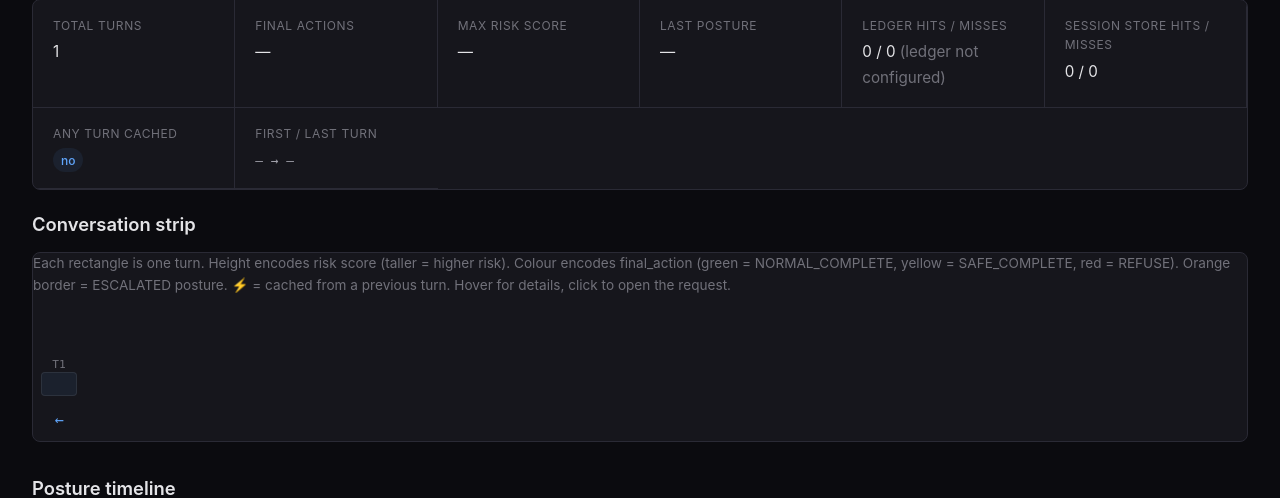
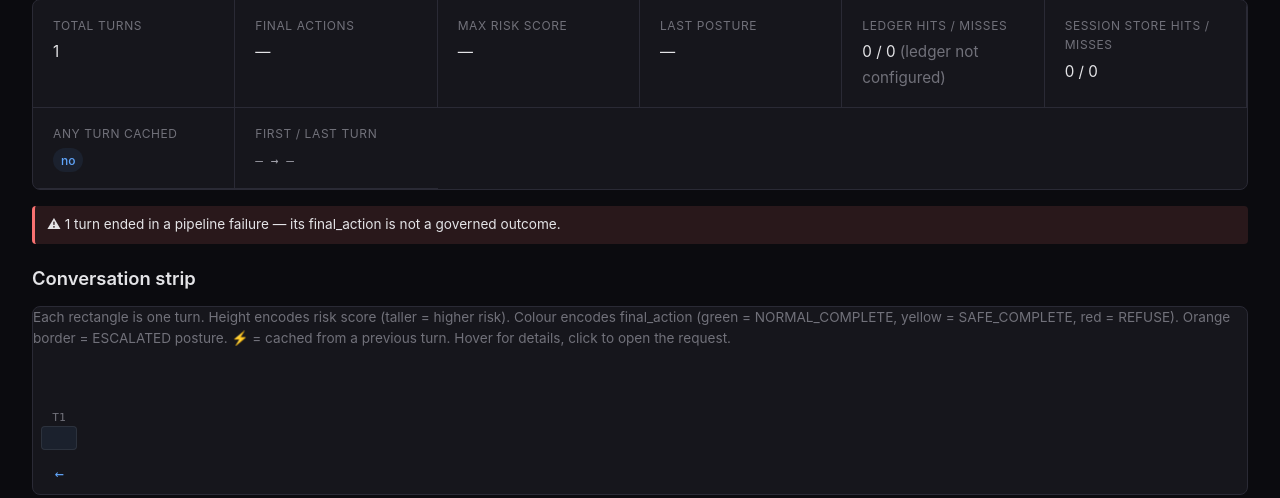
Before and after one commit to fdidonato/moralstack, a FastAPI app: template moralstack/ui/templates/conversation.html in a window 1280 px wide. Shown: the part 267-765 px from the top of the page. Run offline with FastAPI, Linux system fonts and the light colour scheme; the template is opened without the code that fills it: most values are stand-ins (such as "Sample title", 1, 10 or a date in 2020).

Commit message:
ux(ui): iteration 01 — render pipeline failures truthfully instead of as normal deliveries
A request that crashes before a FINAL decision trace (SYSTEM.ERROR in
meta_json.triggered_principles) was rendered as a fully normal success:
'Delivered NORMAL_COMPLETE / Standard deliberative pipeline / governed'
with the delivered '[SYSTEM_ERROR]' placeholder styled as a real answer,
and its conversation turn drawn as a green max-height strip bar.

- app.py: _detect_pipeline_failure (structured signals only, never the
  response text), pipeline_failure branch in _build_delivery_path_summary
  with the last pre-crash PRE_POLICY decision, per-turn failure flag +
  aggregate count in _build_conversation_timeline (UI layer only).
- request.html: PIPELINE FAILURE text badge; error-styled Final Response
  captioned as a system-error placeholder (raw text stays visible).
- conversation.html/main.css: hatched labelled strip cell (not colour-only),
  aggregate failure note beside unchanged raw counts, left-anchored label
  so it cannot be clipped by the scroll container.
- The fabricated 'unknown path chose unknown before proxy delivery checks'
  sentence (any request with no FINAL trace, e.g. DCCL fast path) is
  replaced by 'no recorded pre-delivery decision (no FINAL decision trace)'.
- tests/test_ui_pipeline_failure.py: 4 focused offline tests.

Verified: verify.py gates green (scope/changelog/ruff/black/mypy/60 UI
tests), full suite 2277 passed, pre-commit -a all hooks passed, browser
verification at 1440x900 and 390x844 with no regression on S1/S4/S6/S7/C2.

```diff
--- a/moralstack/ui/app.py
+++ b/moralstack/ui/app.py
@@ -202,6 +202,34 @@ def _parse_json_field(value: Any) -> Any:
         return json.loads(text)
     except (ValueError, TypeError):
         return None
+
+
+def _detect_pipeline_failure(
+    traces: list[dict[str, Any]],
+    meta_json: dict[str, Any] | None,
+) -> bool:
+    """
+    Detect a governance pipeline failure from STRUCTURED signals only.
+
+    A pipeline failure is a request whose controller crashed (see
+    ``OrchestratorController._handle_error``) before the pipeline reached a
+    governed FINAL decision: no ``FINAL`` decision-trace row was ever written,
+    and ``meta_json.triggered_principles`` records the synthetic
+    ``"SYSTEM.ERROR"`` principle set by ``ResponseMetadata.for_system_error``.
+
+    This must never be inferred from the delivered response text (e.g. the
+    literal ``"[SYSTEM_ERROR]"`` placeholder) — ``final_action`` is only ever
+    computed from structured signals (decision-policy invariant, see
+    ``.claude/rules/decision-policy.md``). Both the request view and the
+    conversation view use this single predicate.
+    """
+    if not isinstance(meta_json, dict):
+        return False
+    triggered = meta_json.get("triggered_principles")
+    if not isinstance(triggered, list) or "SYSTEM.ERROR" not in triggered:
+        return False
+    has_final_trace = any((t.get("stage") or "").strip().upper() == "FINAL" for t in traces)
+    return not has_final_trace
 
 
 def _enrich_event_row(row: dict[str, Any], json_keys: tuple[str, ...]) -> dict[str, Any]:
@@ -987,6 +1015,19 @@ def _last_final_trace_payload(traces: list[dict[str, Any]]) -> dict[str, Any]:
     return _parse_trace_json(final_trace) if final_trace else {}
 
 
+def _last_pre_policy_trace_payload(traces: list[dict[str, Any]]) -> dict[str, Any]:
+    """Return the trace_json of the last ``PRE_POLICY`` decision-trace row, if present.
+
+    Unlike ``_last_final_trace_payload``, this never falls back to an unrelated
+    stage row — used to recover the last recorded pre-crash decision when a
+    pipeline failure means no FINAL trace exists.
+    """
+    pre_policy_rows = [t for t in traces if (t.get("stage") or "").strip().upper() == "PRE_POLICY"]
+    if not pre_policy_rows:
+        return {}
+    return _parse_trace_json(pre_policy_rows[-1])
+
+
 def _build_delivery_path_summary(
     *,
     orchestration_events: list[dict[str, Any]],
@@ -994,6 +1035,7 @@ def _build_delivery_path_summary(
     llm_calls: list[dict[str, Any]],
     final_revalidation_info: dict[str, Any] | None,
     proxy_output_info: dict[str, Any] | None,
+    pipeline_failure: bool = False,
 ) -> dict[str, Any]:
     """Build a reviewer-facing delivery timeline distinct from internal governance traces."""
     event_types = {(e.get("event_type") or "") for e in orchestration_events}
@@ -1005,8 +1047,27 @@ def _build_delivery_path_summary(
     status = "delivered"
     headline = f"Delivered {delivered_action}"
     explanation = "The proxy finalization event is the authoritative delivered result."
-
-    if final_revalidation_info and final_revalidation_info.get("status") == "blocked":
+    pre_delivery_decision_note = ""
+
+    if pipeline_failure:
+        status = "pipeline_failure"
+        pre_policy_td = _last_pre_policy_trace_payload(traces)
+        if pre_policy_td.get("final_action") or pre_policy_td.get("winning_rule") or pre_policy_td.get("path"):
+            pre_delivery_decision_note = (
+                "last recorded decision before failure: "
+                f"{pre_policy_td.get('final_action') or 'unknown'} via "
+                f"{pre_policy_td.get('winning_rule') or 'unknown'}, path {pre_policy_td.get('path') or 'unknown'}"
+            )
+        else:
+            pre_delivery_decision_note = "no pre-delivery decision was recorded"
+        headline = f"Delivered {delivered_action} is a system-error placeholder, not a governed decision"
+        explanation = (
+            "The governance pipeline failed before reaching a governed FINAL decision — no FINAL decision-trace "
+            "row was recorded, and meta_json.triggered_principles records SYSTEM.ERROR. The proxy still "
+            f"finalized delivery as {delivered_action}, but that canonical code does not reflect a governed "
+            f"outcome. {pre_delivery_decision_note}."
+        )
+    elif final_revalidation_info and final_revalidation_info.get("status") == "blocked":
         status = "blocked"
         headline = f"Delivered {delivered_action} after final revalidation blocked the upstream candidate"
         explanation = (
@@ -1098,12 +1159,20 @@ def _build_delivery_path_summary(
             )
 
     if final_trace:
+        if pre_action or pre_path:
+            pre_delivery_detail = (
+                f"{pre_path or 'unknown path'} chose {pre_action or 'unknown'} before proxy delivery checks."
+            )
+        else:
+            # No FINAL decision-trace row exists (see _pick_final_trace_row's positional
+            # fallback): never fabricate a "unknown path chose unknown" sentence.
+            pre_delivery_detail = "no recorded pre-delivery decision (no FINAL decision trace)."
         steps.append(
             {
-                "kind": "neutral",
+                "kind": "warn" if pipeline_failure else "neutral",
                 "title": "Pre-delivery governance decision",
                 "time": None,
-                "detail": f"{pre_path or 'unknown path'} chose {pre_action or 'unknown'} before proxy delivery checks.",
+                "detail": pre_delivery_detail,
                 "source": "decision_traces.FINAL",
             }
         )
@@ -1151,7 +1220,11 @@ def _build_delivery_path_summary(
     if finalized or proxy_output_info:
         steps.append(
             {
-                "kind": "ok" if status == "reused" else ("bad" if delivered_action == "REFUSE" else "neutral"),
+                "kind": (
+                    "ok"
+                    if status == "reused"
+                    else ("bad" if (delivered_action == "REFUSE" or pipeline_failure) else "neutral")
+                ),
                 "title": f"Delivered output: {delivered_action}",
                 "time": (finalized or {}).get("started_at"),
                 "detail": (
@@ -1171,6 +1244,8 @@ def _build_delivery_path_summary(
         "delivered_action": delivered_action,
         "delivered_source": delivered_source,
         "steps": steps,
+        "pipeline_failure": pipeline_failure,
+        "pre_delivery_decision_note": pre_delivery_decision_note,
     }
 
 
@@ -2689,7 +2764,10 @@ def _build_conversation_timeline(conversation_id: str) -> dict[str, Any]:
       * the ``requests`` rows ordered by ``turn_index`` (with parsed ``meta_json``);
       * the per-request ``conversation_states`` snapshot;
       * the per-request ledger / session-store / proxy-finalization events;
-      * an overview document (totals, postures, hit/miss counters).
+      * an overview document (totals, postures, hit/miss counters);
+      * a per-turn ``pipeline_failure`` flag (see ``_detect_pipeline_failure``) and an
+        aggregate ``pipeline_failure_count``, computed here from each turn's decision
+        traces + parsed meta_json — read_store persists neither field.
 
     Best-effort: when individual lookups fail or tables are missing, the
     corresponding sections degrade to empty lists / ``None`` instead of
@@ -2705,6 +2783,7 @@ def _build_conversation_timeline(conversation_id: str) -> dict[str, Any]:
             "session_by_request": {},
             "proxy_by_request": {},
             "run_id": None,
+            "pipeline_failure_count": 0,
         }
 
     requests_rows = get_requests_for_conversation(conversation_id) or []
@@ -2740,17 +2819,26 @@ def _build_conversation_timeline(conversation_id: str) -> dict[str, Any]:
 
     run_id: str | None = None
     enriched_requests: list[dict[str, Any]] = []
+    pipeline_failure_count = 0
     for req in requests_rows:
         rid = str(req.get("request_id") or "")
         rrid = req.get("run_id")
         if rrid and not run_id:
             run_id = str(rrid)
         item = dict(req)
-        item["meta_json__parsed"] = _parse_json_field(item.get("meta_json"))
+        meta_parsed = _parse_json_field(item.get("meta_json"))
+        item["meta_json__parsed"] = meta_parsed
         item["state"] = states_by_request.get(rid)
         item["ledger_events"] = ledger_by_request.get(rid, [])
         item["session_events"] = session_by_request.get(rid, [])
         item["proxy_event"] = proxy_by_request.get(rid)
+        # Failure flag computed here in the UI layer (not persisted by read_store):
+        # a request-level pipeline crash has no FINAL decision-trace row.
+        turn_traces = get_decision_traces_for_request(rrid, rid) if rrid and rid else []
+        turn_pipeline_failure = _detect_pipeline_failure(turn_traces, meta_parsed)
+        item["pipeline_failure"] = turn_pipeline_failure
+        if turn_pipeline_failure:
+            pipeline_failure_count += 1
         enriched_requests.append(item)
 
     return {
@@ -2762,6 +2850,7 @@ def _build_conversation_timeline(conversation_id: str) -> dict[str, Any]:
         "session_by_request": dict(session_by_request),
         "proxy_by_request": proxy_by_request,
         "run_id": run_id,
+        "pipeline_failure_count": pipeline_failure_count,
     }
 
 
@@ -3037,6 +3126,8 @@ button:hover{opacity:0.9}
         traces = get_decision_traces_for_request(run_id, request_id)
         debug_events = get_debug_events_for_request(run_id, request_id)
         orchestration_events = get_orchestration_events_for_request(run_id, request_id)
+        req_meta_parsed = _parse_json_field(req_data.get("meta_json")) if isinstance(req_data, dict) else None
+        pipeline_failure = _detect_pipeline_failure(traces, req_meta_parsed)
         runtime_decision_obs = build_runtime_decision_observability(
             traces=traces,
             orchestration_events=orchestration_events,
@@ -3202,6 +3293,7 @@ button:hover{opacity:0.9}
             llm_calls=llm_calls,
             final_revalidation_info=final_revalidation_info,
             proxy_output_info=proxy_output_info,
+            pipeline_failure=pipeline_failure,
         )
         compliance_fast_path_panel = None
         if (execution_summary.get("path") or "").strip().upper() == "COMPLIANCE_FAST_PATH":
@@ -3245,6 +3337,7 @@ button:hover{opacity:0.9}
                     "conversation_context": conversation_context,
                     "token_usage": token_usage,
                     "domain_retrieval": domain_retrieval,
+                    "pipeline_failure": pipeline_failure,
                 },
             )
         return HTMLResponse(f"<html><body><h1>Request {request_id}</h1></body></html>")
--- a/moralstack/ui/static/css/main.css
+++ b/moralstack/ui/static/css/main.css
@@ -494,6 +494,28 @@ body {
     border-left-color: #38bdf8;
 }
 
+.delivery-path-pipeline_failure {
+    border-left-color: var(--red);
+}
+
+.delivery-path-failure-badge {
+    margin: 0.2rem 0;
+}
+
+/* Final response block styled as system-error evidence, not a governed answer */
+.final-response-failure {
+    border-left: 4px solid var(--red);
+}
+
+.final-response-failure-caption {
+    display: flex;
+    align-items: center;
+    gap: 0.5rem;
+    margin-bottom: 0.5rem;
+    color: var(--red);
+    font-size: 0.85rem;
+}
+
 .delivery-path-header {
     display: flex;
     align-items: flex-start;
@@ -1529,6 +1551,28 @@ h3 {
     box-shadow: 0 0 0 2px #fb923c inset;
 }
 
+/* Pipeline-failure turn: distinct hatched pattern (never colour-only —
+   the visible T<n> label also carries the "pipeline failure" text). */
+.conv-strip-cell-failure {
+    background: repeating-linear-gradient(
+        45deg,
+        var(--red-bg),
+        var(--red-bg) 6px,
+        rgba(0, 0, 0, 0.3) 6px,
+        rgba(0, 0, 0, 0.3) 12px
+    );
+    border-color: var(--red);
+}
+
+.pipeline-failure-note {
+    margin: 0.75rem 0 0;
+    padding: 0.5rem 0.75rem;
+    border-left: 3px solid var(--red);
+    background: var(--red-bg);
+    border-radius: var(--radius-sm);
+    font-size: 0.85rem;
+}
+
 .conv-strip-label {
     position: absolute;
     top: -1.1rem;
@@ -1540,6 +1584,14 @@ h3 {
     white-space: nowrap;
 }
 
+/* The failure label is much wider than the 36px cell: anchor it to the
+   cell's left edge so it can never be clipped past the scroll container's
+   left boundary (right overflow stays inside the scrollable track). */
+.conv-strip-label-failure {
+    left: 0;
+    transform: none;
+}
+
 .conv-strip-cache-icon {
     position: absolute;
     top: 2px;
--- a/moralstack/ui/templates/conversation.html
+++ b/moralstack/ui/templates/conversation.html
@@ -76,6 +76,13 @@
     </div>
 </div>
 
+{% if timeline.pipeline_failure_count %}
+<p class="pipeline-failure-note">
+    &#9888; {{ timeline.pipeline_failure_count }} turn{{ 's' if timeline.pipeline_failure_count != 1 else '' }}
+    ended in a pipeline failure — its final_action is not a governed outcome.
+</p>
+{% endif %}
+
 {% set token_usage_title = 'Token usage by model (conversation)' %}
 {% include "_token_usage.html" %}
 
@@ -101,21 +108,22 @@
                 {% set was_cached = state.get('was_cached') or meta.get('was_cached') %}
                 {% set cached_from = state.get('cached_from_turn') %}
                 {% set bar_height = (24 + ((risk_score or 0.0) * 56)) | int %}
-                {% set action_class = 'conv-strip-cell-' + (action | lower) %}
+                {% set is_pipeline_failure = r.get('pipeline_failure') %}
+                {% set action_class = 'conv-strip-cell-failure' if is_pipeline_failure else ('conv-strip-cell-' + (action | lower)) %}
                 {% set escalated = (posture == 'ESCALATED') %}
                 <div
                     class="conv-strip-cell {{ action_class }}{% if escalated %} conv-strip-cell-escalated{% endif %}"
                     style="height: {{ bar_height }}px;"
                     data-turn="{{ r.turn_index }}"
                     {% if cached_from is not none %}data-cached-from="{{ cached_from }}"{% endif %}
-                    title="Turn {{ r.turn_index }}: {{ action }}{% if risk_score is not none %} (risk={{ '%.3f' | format(risk_score) }}){% endif %}{% if posture %} [{{ posture }}]{% endif %}{% if meta.get('domain_overlay') %} domain={{ meta.get('domain_overlay') }}{% endif %}{% if was_cached %} — cached from T{{ cached_from }}{% endif %}"
+                    title="Turn {{ r.turn_index }}: {% if is_pipeline_failure %}PIPELINE FAILURE (delivered {{ action }} is not a governed outcome){% else %}{{ action }}{% endif %}{% if risk_score is not none %} (risk={{ '%.3f' | format(risk_score) }}){% endif %}{% if posture %} [{{ posture }}]{% endif %}{% if meta.get('domain_overlay') %} domain={{ meta.get('domain_overlay') }}{% endif %}{% if was_cached %} — cached from T{{ cached_from }}{% endif %}"
                 >
-                    <span class="conv-strip-label">T{{ r.turn_index }}</span>
+                    <span class="conv-strip-label{% if is_pipeline_failure %} conv-strip-label-failure{% endif %}">T{{ r.turn_index }}{% if is_pipeline_failure %} — pipeline failure{% endif %}</span>
                     {% if was_cached %}
                         <span class="conv-strip-cache-icon" aria-label="cached">⚡</span>
                     {% endif %}
                     {% if r.run_id and r.request_id %}
-                        <a class="conv-strip-link" href="/runs/{{ r.run_id }}/requests/{{ r.request_id }}" aria-label="Open turn {{ r.turn_index }}"></a>
+                        <a class="conv-strip-link" href="/runs/{{ r.run_id }}/requests/{{ r.request_id }}" aria-label="Open turn {{ r.turn_index }}{% if is_pipeline_failure %} (pipeline failure){% endif %}"></a>
                     {% endif %}
                 </div>
             {% endfor %}
```
Also changed, not shown: moralstack/ui/templates/request.html (+15 -1 lines), tests/test_ui_pipeline_failure.py (added, +258 -0 lines), CHANGELOG.md.
